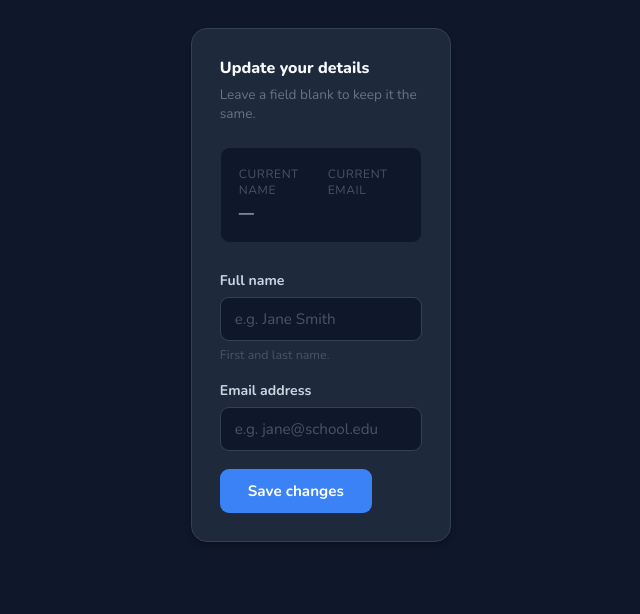
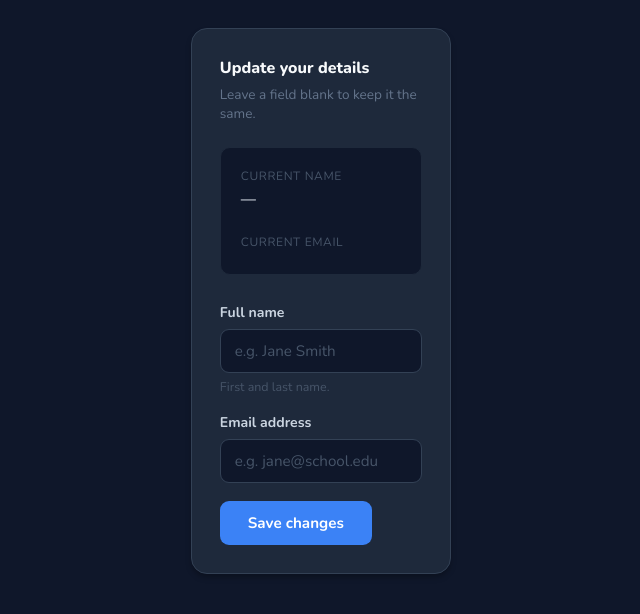
Before and after one commit to tannersloan1/4410-Final-Project, a PHP site: page /teacher/teacher-info.php in a window 1280 px wide. Shown: the part 222-836 px from the top of the page, without its empty margins (315-955 px from the left). Run offline with PHP 8.4, Linux system fonts and the light colour scheme; the visitor is signed in with stand-in values (Sample User, id 1); data that the repository does not hold is empty.

Commit message:
Update teacher-info.php

```diff
--- a/teacher/teacher-info.php
+++ b/teacher/teacher-info.php
@@ -137,14 +137,18 @@ $initials     = substr($initials, 0, 2);
 
         /* current values */
         .current-grid {
-            display: grid;
-            grid-template-columns: 1fr 1fr;
-            gap: 14px;
+            display: flex;
+            flex-wrap: wrap;
+            gap: 24px;
             margin-bottom: 28px;
-            padding: 18px;
+            padding: 20px;
             background: #0f172a;
             border-radius: 10px;
             border: 1px solid #1e293b;
+        }
+        .current-item {
+            flex: 1;
+            min-width: 200px;
         }
         .current-item span {
             display: block;
```
